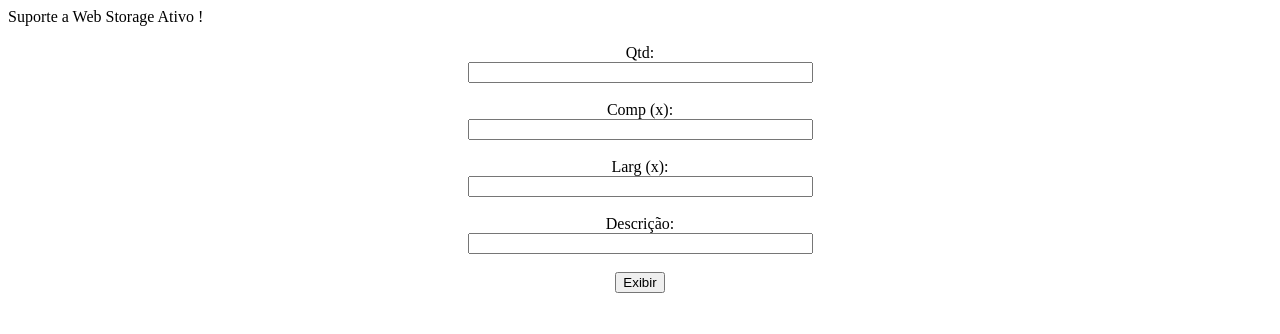
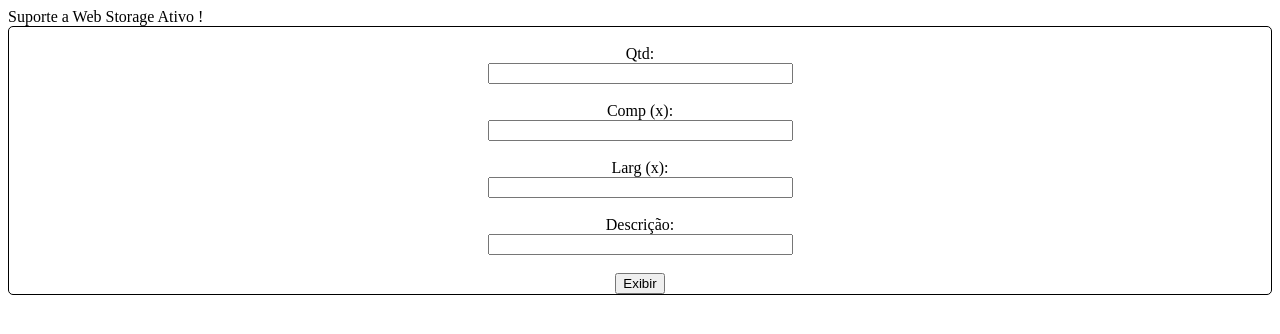
Before and after one commit to marcosptz/loacalstorage, a plain HTML site: page index.html in a window 1280 px wide. Drawn offline with Linux system fonts and the light colour scheme.

Commit message:
ajuste no form

```diff
--- a/index.html
+++ b/index.html
@@ -8,18 +8,18 @@
     <title>Local Storege</title>
 </head>
 <body>
-    <div class="container" align="center">
+    <div class="container" align="center" style="border: 1px solid #000; border-radius: 5px;">
         <form name="dados">
             <div class="form-row">
                 <div class="col"><br>
                     <label>Qtd: </label><br>
-                    <input type="text" onfocusout="salvar()" name="qtd" id="qtd" size="40"><br><br>
+                    <input type="text" onfocusout="salvar()" name="qtd" id="qtd" size="35"><br><br>
                     <label>Comp (x): </label><br>
-                    <input type="text" onfocusout="salvar()" name="comp" id="comp" size="40"><br><br>
+                    <input type="text" onfocusout="salvar()" name="comp" id="comp" size="35"><br><br>
                     <label>Larg (x): </label><br>
-                    <input type="text" onfocusout="salvar()" name="larg" id="larg" size="40"><br><br>
+                    <input type="text" onfocusout="salvar()" name="larg" id="larg" size="35"><br><br>
                     <label>Descrição: </label><br>
-                    <input type="text" onfocusout="salvar()" name="desc" id="desc" size="40"><br><br>
+                    <input type="text" onfocusout="salvar()" name="desc" id="desc" size="35"><br><br>
 
                     <!-- <input type="button" value="Salvar" onclick="salvar()"> -->
                     <input type="button" value="Exibir" onclick="exibir()">
```
